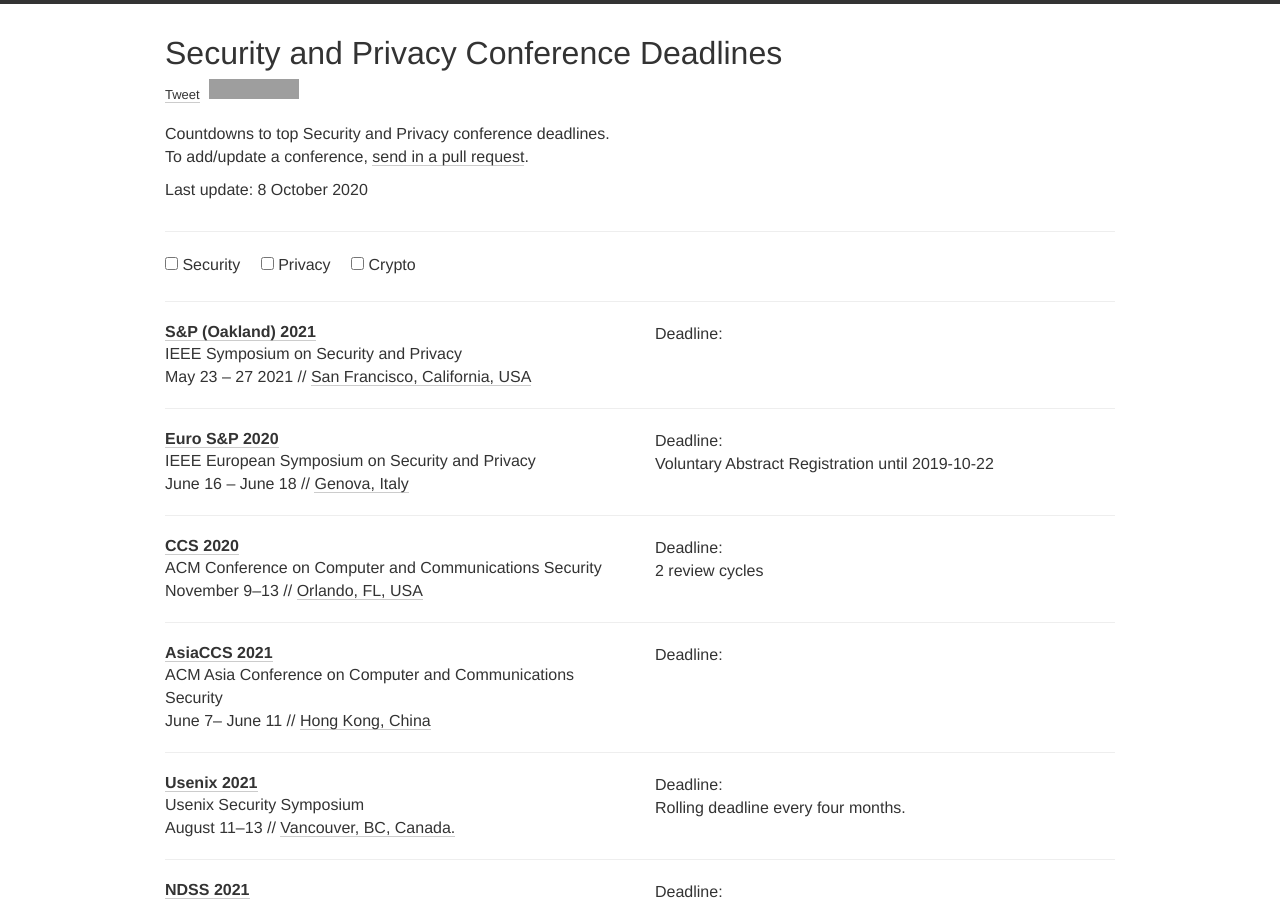
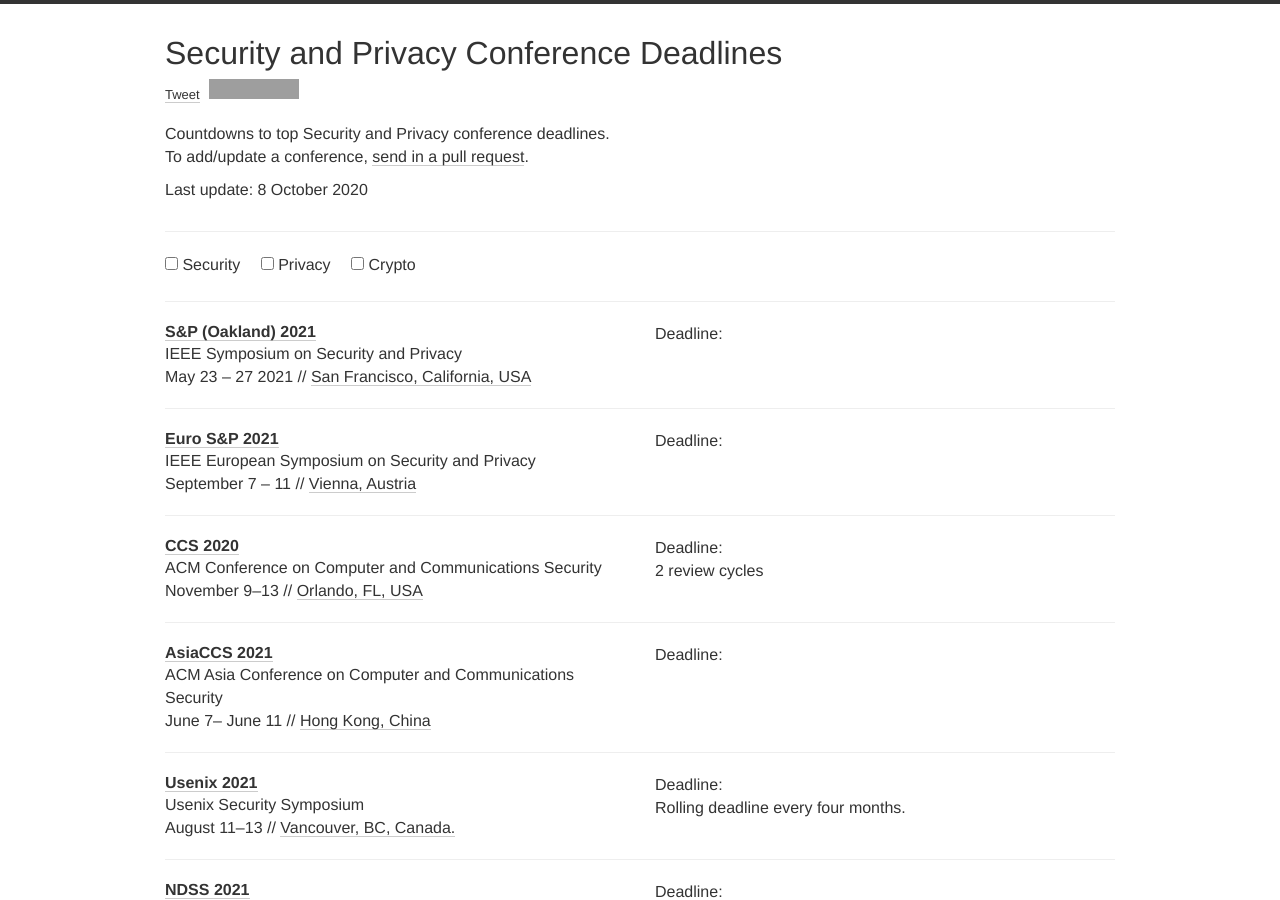
Before and after one commit to sec-deadlines/sec-deadlines.github.io, a Jekyll site: the page built from index.html, in a window 1280 px wide and 900 px high. Built offline with Jekyll 4.4.1, drawn with Linux system fonts in a browser that asks for light colours; nearby versions of some CDN libraries; comment, search, counter and statistics services are not loaded; grey boxes are pictures that could not be loaded.

Commit message:
Add EuroSP 2021

```diff
--- a/_data/conferences.yml
+++ b/_data/conferences.yml
@@ -15,12 +15,11 @@
 
 - name: Euro S&P
   description: IEEE European Symposium on Security and Privacy
-  year: 2020
-  link: https://www.ieee-security.org/TC/EuroSP2020/
-  deadline: "2019-11-20 23:59"
-  comment: Voluntary Abstract Registration until 2019-10-22
-  date: "June 16 - June 18"
-  place: Genova, Italy
+  year: 2021
+  link: https://www.ieee-security.org/TC/EuroSP2021/
+  deadline: "2020-11-05 23:59"
+  date: "September 7 - 11"
+  place: Vienna, Austria
   tags: [SEC, PRIV]
 
 - name: CCS
```
